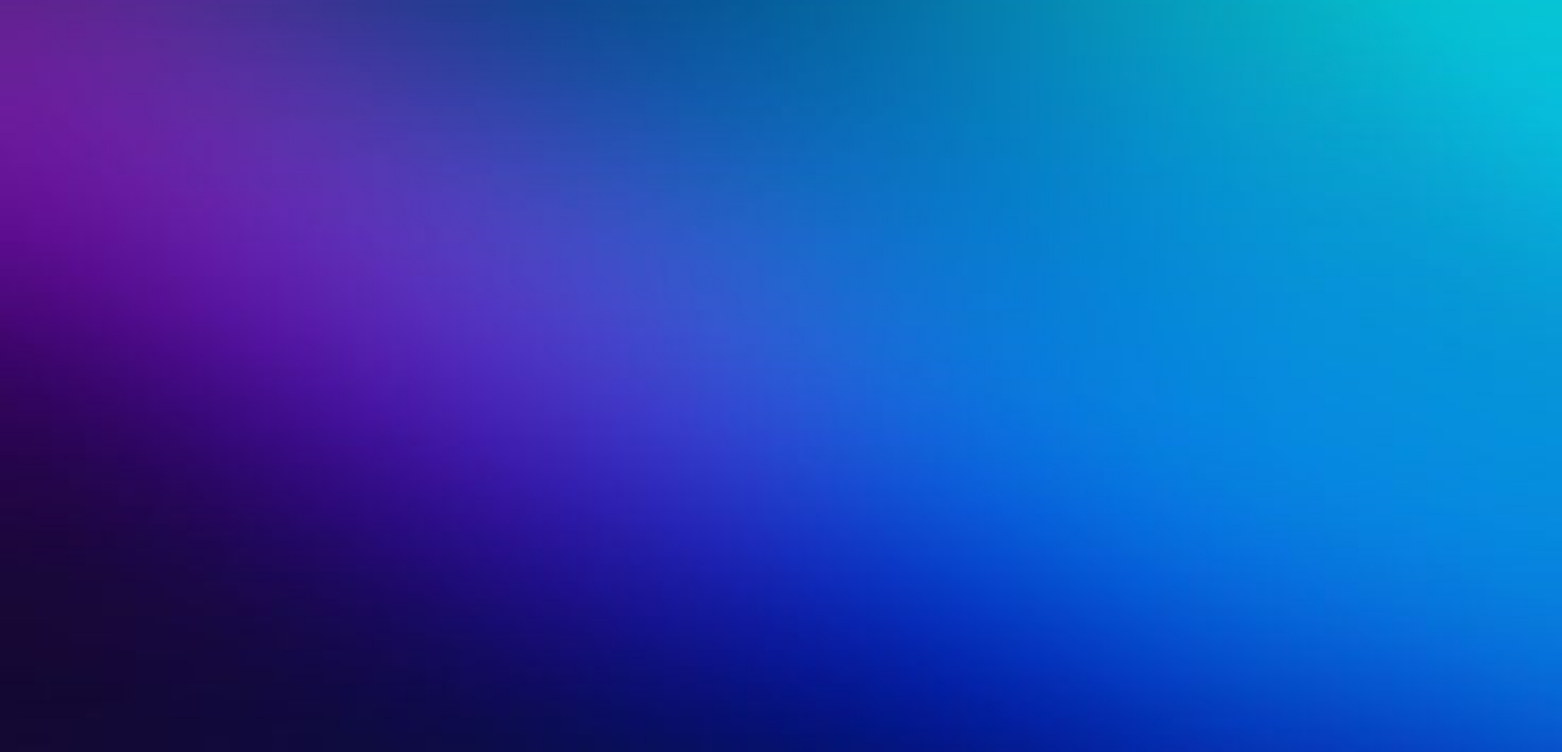
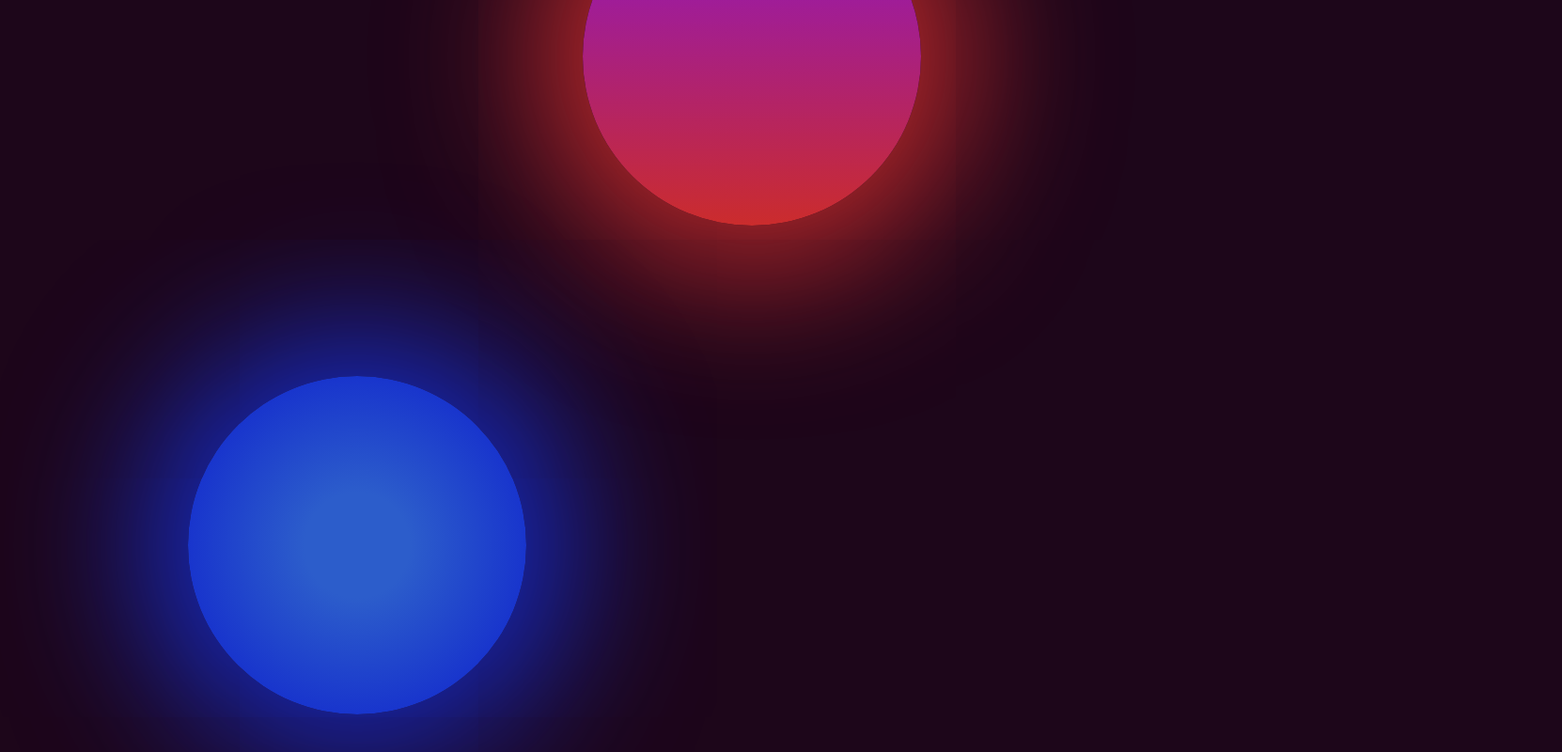
Before and after one commit to ZadiSalahEddine/wamda, a plain HTML site: page scripts/main_page/index.html in a window 1280 px wide. Shown: the whole page at 94% size, 1662 px wide, since content can reach past the window. Drawn offline with Linux system fonts and the light colour scheme.

Commit message:
background change

```diff
--- a/scripts/main_page/index.html
+++ b/scripts/main_page/index.html
@@ -3,7 +3,7 @@
 <head>
 	<meta charset="utf-8">
 	<meta name="viewport" content="width=device-width, initial-scale=1">
-	<link rel="stylesheet" type="text/css" href="style.css" >
+	<link rel="stylesheet"  href="style.css" >
 
 
 	<title>Wamda</title>
@@ -13,7 +13,18 @@
 
 <body>
 
+
 	<div class="container">
+		 <!-- the main container of the page  -->
+
+		 <div class="circleone"></div>
+		 <div class="halfcircleone"></div>
+
+		<div class="head_container">
+
+
+		</div>
+
 
 	</div>
 
--- a/scripts/main_page/style.css
+++ b/scripts/main_page/style.css
@@ -14,14 +14,77 @@
     margin: 0;
 }
 
+/* styling of the container */
+body{
+    background-color: #1d061a;
+    height: 100vh;
+    width: 100vw;
+    overflow-x: hidden;
+    display: flex;
+    justify-content: center;
+    align-items: center;
+}
+
 .container{
     height: 100vh;
-    width: 207.7vh;
-    background-image: url(mainbackground.jpg);
+    width: 100vw;
+    background-color: #1d061a;
     background-position: center;
     background-size: cover;
     padding-left: 5%;
     padding-right: 5%;
     box-sizing: border-box;
     position: relative;
+
+ }
+
+/* styling of the head */
+
+
+
+/* .container .head_container{
+    height: 100px;
+    width: 100px;
+    background: transparent;
+    backdrop-filter: blur(10px);
+    -webkit-backdrop-filter: blur(10px);
+    border-radius: 20px;
+    border: 1px solid rgba(255, 255, 255, 0.18);
+    box-shadow: 0 8px 32px 0 rgba(255, 255, 255, 0.37);
+} */
+
+
+.container .circleone {
+
+
+    position: absolute;
+    top : -120px;
+    right:300px;
+    width: 360px;
+    height: 360px;
+    background-color: white;
+    border-radius: 50%;
+
+    background: rgb(203,44,44);
+    background: linear-gradient(0deg, rgba(203,44,44,1) 0%, rgba(138,21,205,1) 100%);
+    box-shadow: 0px 0px 153px 51px rgba(203,44,44,0.9);
 }
+
+
+.halfcircleone{
+    position: absolute;
+    bottom : 170px;
+    top: 400px;
+    right:300px;
+    left: 200px;
+    width: 360px;
+    height: 360px;
+    background-color: white;
+    border-radius: 50%;
+    background: rgb(44,93,203);
+    background: radial-gradient(circle, rgba(44,93,203,1) 22%, rgba(21,46,205,1) 79%);
+    box-shadow: 0px 0px 153px 51px rgba(21,45,205,0.9);
+
+
+
+}
```
